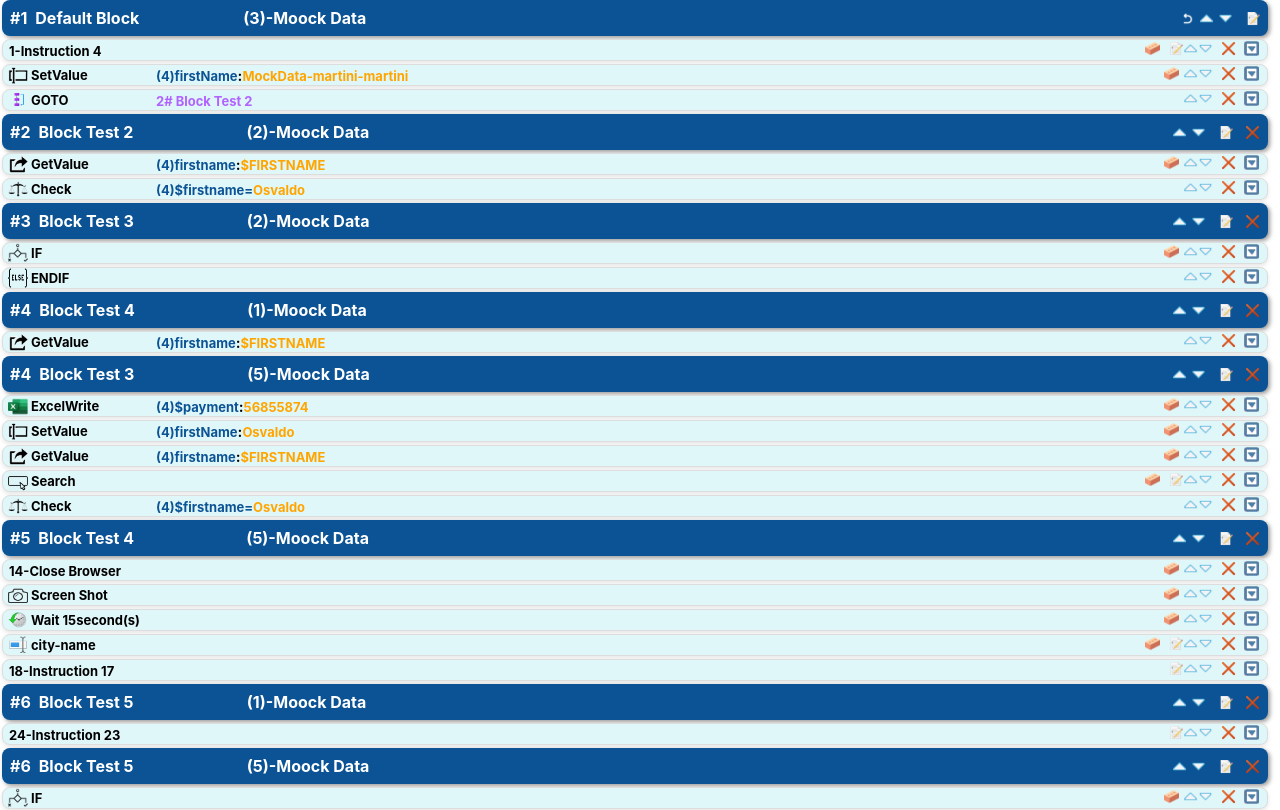
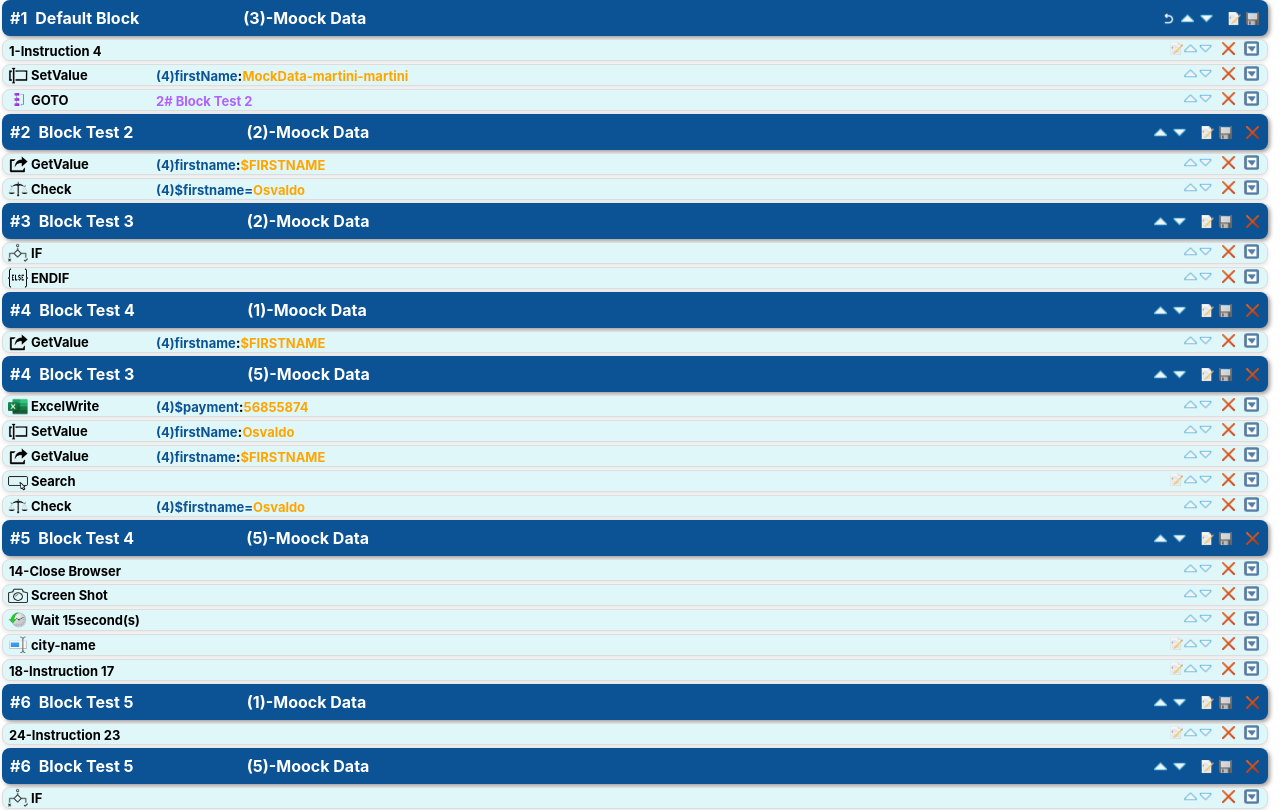
Before and after one commit to OsvaldoMartini/ar-react-ts-grid, a React (Create React App) app: page / in a window 1280 px wide. Shown: the top 810 px of the page. Built offline with nearby package versions, Linux system fonts and the light colour scheme; no server answers.

Commit message:
Created PRE COMPONENT CALL

```diff
--- a/src/components/GridItem.tsx
+++ b/src/components/GridItem.tsx
@@ -396,7 +396,7 @@ const GridItem: React.FC<GridItemProps> = ({ data }) => {
   }, [connected]);
 
   useEffect(() => {
-    //console.log("UseEffect -> messages");
+    //console.log("UseEffect -> messages");Splir
     if (messages && messages.length > 0) {
       console.log("Messages: " + messages);
     }
@@ -774,12 +774,70 @@ const GridItem: React.FC<GridItemProps> = ({ data }) => {
     setAlertMessage(null);
   };
 
+
+
+  const handleCreateComponent = (blockId: number) => {
+    // Access groupedData, setGroupedData, instructionsData, and preComponent from the component's scope
+    const blockToSplit = groupedData[blockId]; // Get the block directly by its blockId
+
+    if (!blockToSplit) return; // Ensure the block exists
+
+    // Get the block order
+    const blockOrderNumber = blockToSplit.instructions[0].blockOrderNumber;
+
+    const botJobId = blockToSplit.instructions[0]?.botJobId || null; // Retrieve botJobId from the first instruction
+
+    const newBlock = {
+      id: blockId,
+      blockName: `${blockToSplit.blockName}`, // Same name as the current block
+      blockOrderNumber: blockOrderNumber, // Assign the new block order number
+      botJobId: botJobId, // Preserve the botJobId in the new instructions
+      instructions: blockToSplit.instructions.map((instruction, index) => ({
+        ...instruction,
+        blockId: blockId, // Assign new block ID to the instructions
+        blockOrderNumber: -1, // Assign new block order number to the instructions
+        instructionOrderNumber: index + 1, // Reassign instructionOrderNumber starting from 1 within the new block
+      })),
+    };
+
+    // Send WebSocket message with block split details
+    if (client && connected) {
+      const blockSplitDetails = {
+        newBlock: {
+          botJobId: botJobId,
+          blockId: newBlock.id,
+          blockName: newBlock.blockName,
+          blockOrderNumber: newBlock.blockOrderNumber,
+          instructions: newBlock.instructions.map(instruction => ({
+            instructionId: instruction.id,
+            blockId: blockId, // Use newBlockId here
+            blockOrderNumber: newBlock.blockOrderNumber,
+            instructionOrderNumber: instruction.instructionOrderNumber,
+          })),
+        },
+      };
+
+      const message = {
+        type: 'BLOCKS_COMPONENT',
+        details: blockSplitDetails,
+      };
+
+      client.publish({
+        destination: '/app/block/component', // Adjust the WebSocket destination if necessary
+        body: JSON.stringify(message),
+      });
+
+      console.log('Sent block split message:', message);
+    }
+
+    setOpenDropdown(null);
+  };
+
   const handleSplitComponent = (
     instructionId: number,
     groupedData: { [blockId: string]: { blockName: string; instructions: BlockLoopInstructionLoadDTO[] } },
     setGroupedData: (data: { [blockId: string]: { blockName: string; instructions: BlockLoopInstructionLoadDTO[] } }) => void,
-    instructionsData: BlockLoopInstructionLoadDTO[],
-    preComponent: boolean // New parameter
+    instructionsData: BlockLoopInstructionLoadDTO[]
   ) => {
     // Find the block and instruction related to the instructionId
     const blockToSplit = Object.values(groupedData).find((blockData) =>
@@ -820,13 +878,11 @@ const GridItem: React.FC<GridItemProps> = ({ data }) => {
       blockName: `${blockToSplit.blockName}`, // Same name as the current block
       blockOrderNumber: newBlockOrderNumber, // Assign the new block order number
       botJobId: botJobId, // Preserve the botJobId in the new instructions
-      preComponent: true, // Preserve the preComponent in the new instructions
       instructions: subsequentInstructions.map((instruction, index) => ({
         ...instruction,
         blockId: newBlockId, // Assign new block ID to the instructions
         blockOrderNumber: newBlockOrderNumber, // Assign new block order number to the instructions
-        instructionOrderNumber: index + 1, // Reassign instructionOrderNumber starting from 1 within the new block
-        preComponent: preComponent ? true : instruction.preComponent // Update preComponent if the flag is true
+        instructionOrderNumber: index + 1 // Reassign instructionOrderNumber starting from 1 within the new block
       })),
     };
 
@@ -889,7 +945,6 @@ const GridItem: React.FC<GridItemProps> = ({ data }) => {
           blockId: newBlockId,
           blockName: newBlock.blockName,
           blockOrderNumber: newBlock.blockOrderNumber,
-          preComponent: newBlock.preComponent,
           instructions: newBlock.instructions.map(instruction => ({
             instructionId: instruction.id,
             blockId: instruction.blockId,
@@ -1607,6 +1662,12 @@ const GridItem: React.FC<GridItemProps> = ({ data }) => {
                     className="edit-button"
                     onClick={() => handleEditBlock(Number(blockId), blockData.blockName)} // Edit block logic
                   />
+                  <img
+                    src={saveImage}
+                    alt="save"
+                    className="save-button"
+                    onClick={() => handleCreateComponent(Number(blockId))}
+                  />
                   {index !== 0 && (
                     <img
                       src={crossImage}
@@ -1680,23 +1741,6 @@ const GridItem: React.FC<GridItemProps> = ({ data }) => {
                               {renderOperations(instruction, instructionsData)}
                               <div className="options-column">
                                 <div className="move-buttons">
-
-                                  {!isLastInstruction && (
-                                    <img
-                                      src={brickImage}
-                                      alt=""
-                                      className="brick-button"
-                                      onClick={() =>
-                                        handleSplitComponent(
-                                          instruction.id,
-                                          groupedData,
-                                          setGroupedData,
-                                          instructionsData,
-                                          true
-                                        )
-                                      }
-                                    />
-                                  )}
                                   {renderEditButton(
                                     instruction.actions,
                                     editImage,
@@ -1771,8 +1815,7 @@ const GridItem: React.FC<GridItemProps> = ({ data }) => {
                                             instruction.id,
                                             groupedData,
                                             setGroupedData,
-                                            instructionsData,
-                                            false
+                                            instructionsData
                                           )
                                         }
                                       >
```
